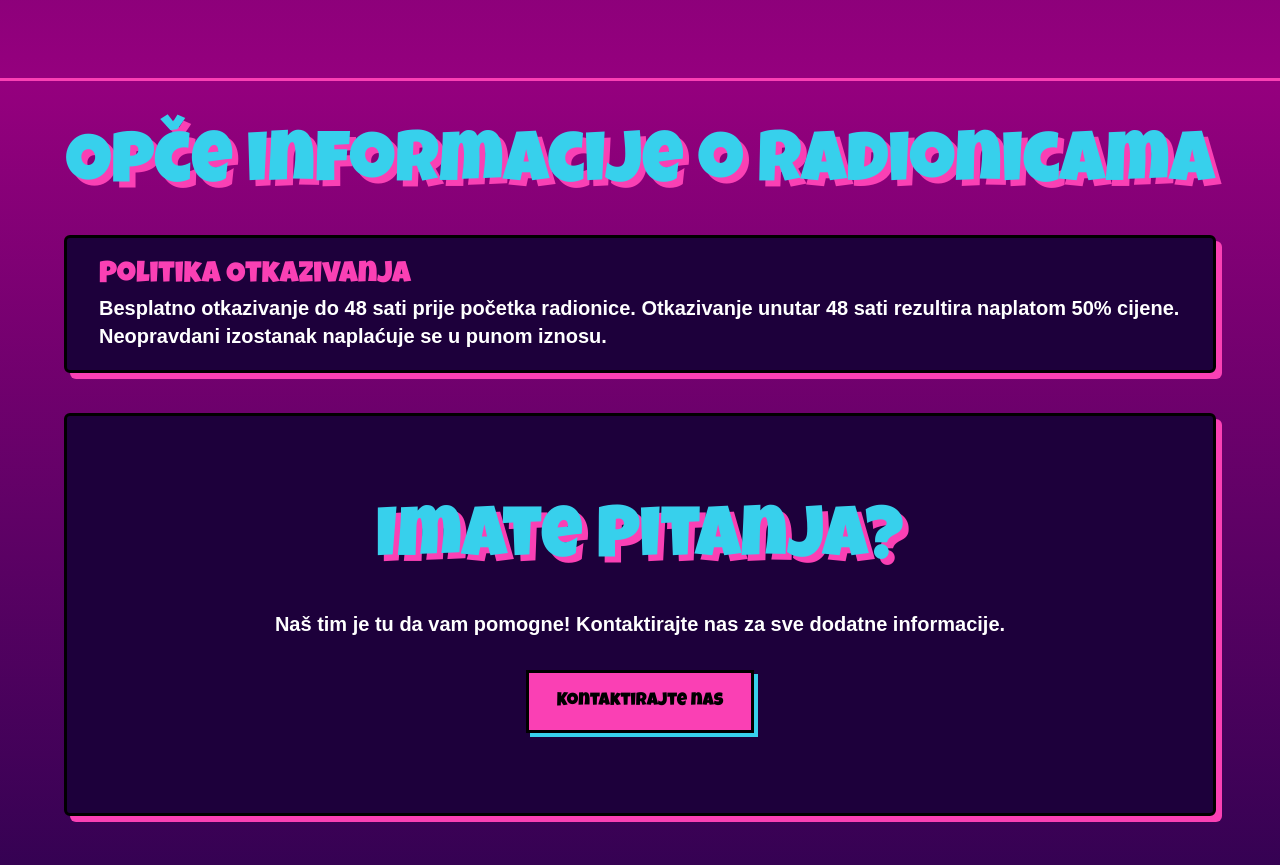
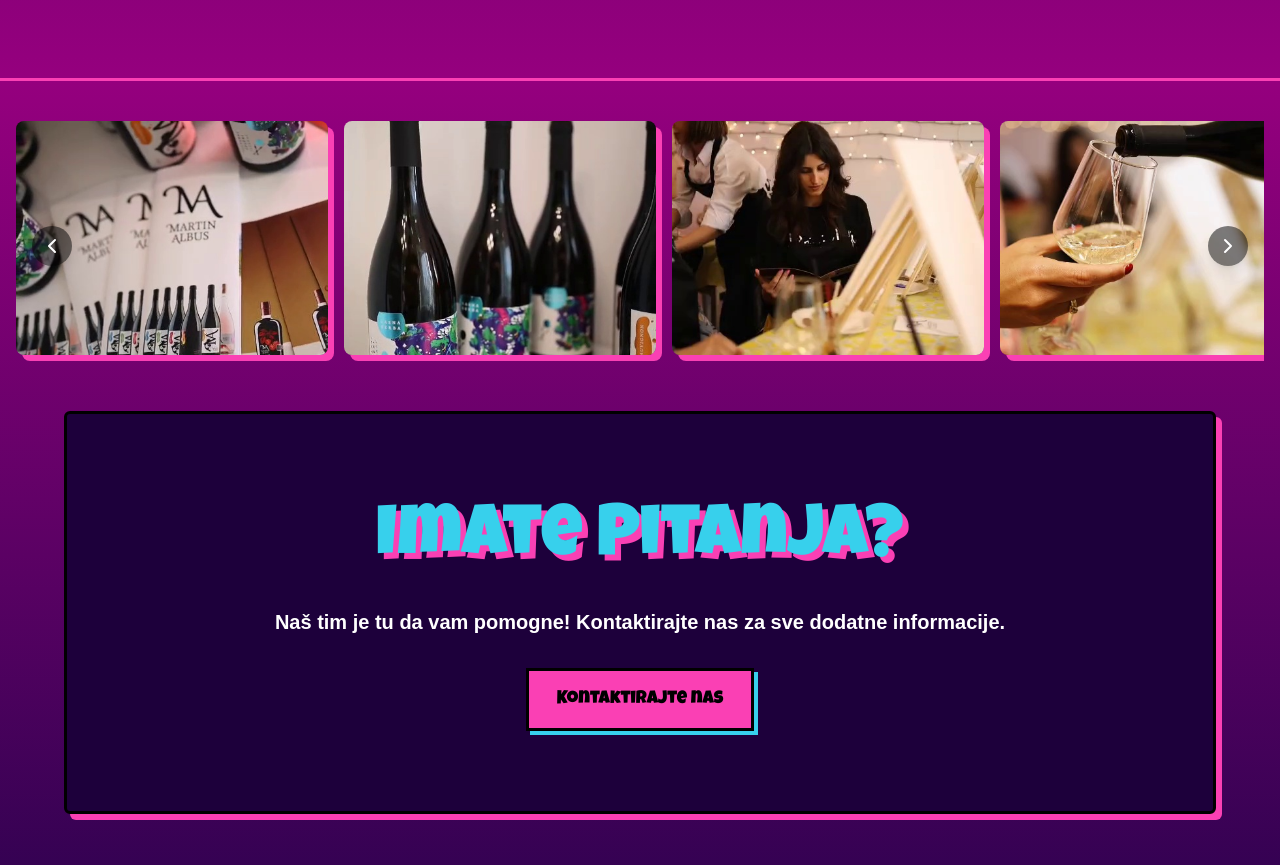
Before and after one commit to AdrianPalcic/Tipsy-Muse, a Next.js app: page /radionice/wine-art in a window 1280 px wide. Shown: the part 1820-2685 px from the top of the page. Built offline with nearby package versions, Linux system fonts and the light colour scheme; a web font is replaced by a local one.

Commit message:
added carousel images with dummy data

```diff
--- a/app/radionice/[slug]/components/Body.tsx
+++ b/app/radionice/[slug]/components/Body.tsx
@@ -1,11 +1,19 @@
 "use client";
 
 import { radionice } from "@/app/constants";
-import { useEffect, useState } from "react";
+import { useEffect, useState, useRef } from "react";
 import Hero from "./Hero";
-import { Calendar, CheckCircle, MapPin, User } from "lucide-react";
+import {
+  Calendar,
+  CheckCircle,
+  MapPin,
+  User,
+  ChevronLeft,
+  ChevronRight,
+} from "lucide-react";
 import Link from "next/link";
 import { parseDate } from "@/app/utils";
+import { screenshots } from "@/app/constants";
 import Spinner from "@/app/components/Spinner";
 
 const Body = ({ slug }: { slug: string }) => {
@@ -13,6 +21,8 @@ const Body = ({ slug }: { slug: string }) => {
   const [istekla, setIstekla] = useState<boolean>(false);
   const [exists, setExists] = useState<boolean>(true);
   const [isLoading, setIsLoading] = useState<boolean>(false);
+  const carouselImages = screenshots;
+  const scrollContainerRef = useRef<HTMLDivElement>(null);
 
   const fetchRadionicaBySlug = (slug: string): Radionice | null => {
     const found = radionice.find((r) => r.slug === slug);
@@ -81,6 +91,26 @@ const Body = ({ slug }: { slug: string }) => {
   }
 
   const freeSpace = radionica.kapacitet - radionica.rezervirano;
+
+  const scrollToNext = () => {
+    if (scrollContainerRef.current) {
+      const scrollAmount = scrollContainerRef.current.clientWidth * 0.8;
+      scrollContainerRef.current.scrollBy({
+        left: scrollAmount,
+        behavior: "smooth",
+      });
+    }
+  };
+
+  const scrollToPrev = () => {
+    if (scrollContainerRef.current) {
+      const scrollAmount = scrollContainerRef.current.clientWidth * 0.8;
+      scrollContainerRef.current.scrollBy({
+        left: -scrollAmount,
+        behavior: "smooth",
+      });
+    }
+  };
 
   return (
     <main>
@@ -246,17 +276,50 @@ const Body = ({ slug }: { slug: string }) => {
             </div>
           </section>
           <section className="section-overlay-b section-padding pt-10">
-            <h1 className="title shadow-pink-text text-center">
-              Opče informacije o radionicama
-            </h1>
-            <div className="mx-auto max-w-6xl ">
-              <div className="card shadow-pink py-5">
-                <h3 className="heading-three">Politika Otkazivanja</h3>
-                <p className="subtitle mb-0">
-                  Besplatno otkazivanje do 48 sati prije početka radionice.
-                  Otkazivanje unutar 48 sati rezultira naplatom 50% cijene.
-                  Neopravdani izostanak naplaćuje se u punom iznosu.
-                </p>
+            <div className=" mx-auto mb-10">
+              <div className="relative">
+                {/* Scrollable Container */}
+                <div
+                  ref={scrollContainerRef}
+                  className="flex gap-4 overflow-x-auto scroll-smooth pb-4 [&::-webkit-scrollbar]:hidden"
+                  style={{
+                    scrollbarWidth: "none",
+                    msOverflowStyle: "none",
+                    WebkitOverflowScrolling: "touch",
+                  }}
+                >
+                  {carouselImages.map((src, idx) => (
+                    <div
+                      key={`${src}-${idx}`}
+                      className="shrink-0 w-full sm:w-1/2 lg:w-1/3 xl:w-1/4"
+                    >
+                      <div className="relative overflow-hidden rounded-lg shadow-pink group aspect-4/3">
+                        <img
+                          src={src}
+                          alt={`Radionica galerija ${idx + 1}`}
+                          className="w-full h-full object-cover transition-transform duration-300 ease-out group-hover:scale-105"
+                          loading="lazy"
+                        />
+                      </div>
+                    </div>
+                  ))}
+                </div>
+
+                {/* Navigation Buttons */}
+                <button
+                  onClick={scrollToPrev}
+                  className="absolute left-4 top-1/2 -translate-y-1/2 bg-black/50 hover:bg-black/70 text-white p-2 rounded-full transition-all duration-200 hover:scale-110 z-10 shadow-lg"
+                  aria-label="Previous images"
+                >
+                  <ChevronLeft size={24} />
+                </button>
+                <button
+                  onClick={scrollToNext}
+                  className="absolute right-4 top-1/2 -translate-y-1/2 bg-black/50 hover:bg-black/70 text-white p-2 rounded-full transition-all duration-200 hover:scale-110 z-10 shadow-lg"
+                  aria-label="Next images"
+                >
+                  <ChevronRight size={24} />
+                </button>
               </div>
             </div>
             <div className="card shadow-pink max-w-6xl mx-auto mt-10">
@@ -289,35 +352,6 @@ const Body = ({ slug }: { slug: string }) => {
               </Link>
             </div>
           </section>
-          <section className="section-overlay-b section-padding pt-10">
-            <h1 className="title shadow-pink-text text-center">
-              Opče informacije o radionicama
-            </h1>
-            <div className="mx-auto max-w-6xl ">
-              <div className="card shadow-pink py-5">
-                <h3 className="heading-three">Politika Otkazivanja</h3>
-                <p className="subtitle mb-0">
-                  Besplatno otkazivanje do 48 sati prije početka radionice.
-                  Otkazivanje unutar 48 sati rezultira naplatom 50% cijene.
-                  Neopravdani izostanak naplaćuje se u punom iznosu.
-                </p>
-              </div>
-            </div>
-            <div className="card shadow-pink max-w-6xl mx-auto mt-10">
-              <h1 className="title text-center shadow-pink-text">
-                Imate Pitanja?
-              </h1>
-              <p className="subtitle text-center">
-                Naš tim je tu da vam pomogne! Kontaktirajte nas za sve dodatne
-                informacije.
-              </p>
-              <div className="w-fit mx-auto">
-                <Link href="/kontakt" className="w-fit mx-auto">
-                  <button className="button red">Kontaktirajte nas</button>
-                </Link>
-              </div>
-            </div>
-          </section>
         </>
       )}
     </main>
```
